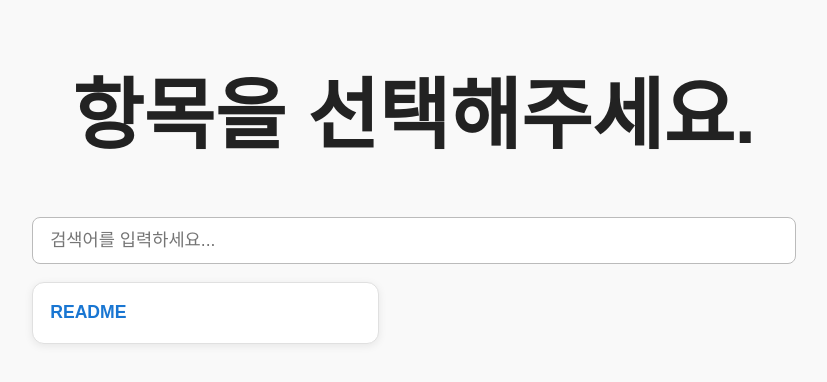
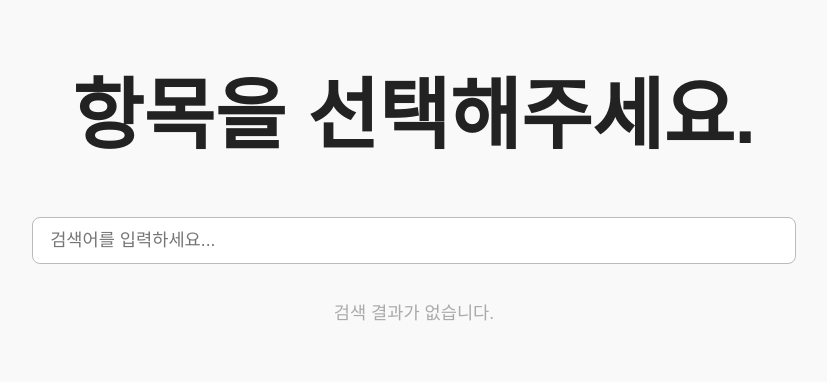
Before and after one commit to Gyeosabi/gyeosabi.github.io, a plain HTML site: page index.html in a window 1280 px wide. Shown: the whole page, without its empty margins (226-1053 px from the left). Drawn offline with Linux system fonts and the light colour scheme.

Commit message:
Update index.html

```diff
--- a/index.html
+++ b/index.html
@@ -134,7 +134,10 @@
 
       if (allFiles.length === 0) {
         let files = await fetchFileList();
-        files = files.filter(f => f.endsWith('.txt') || f.endsWith('.md'));
+        files = files.filter(f =>
+          (f.endsWith('.txt') || f.endsWith('.md')) &&
+          f.toLowerCase() !== 'readme.md'
+        );
         files = files.sort((a, b) => a.localeCompare(b, 'ko'));
         allFiles = files;
       }
```
